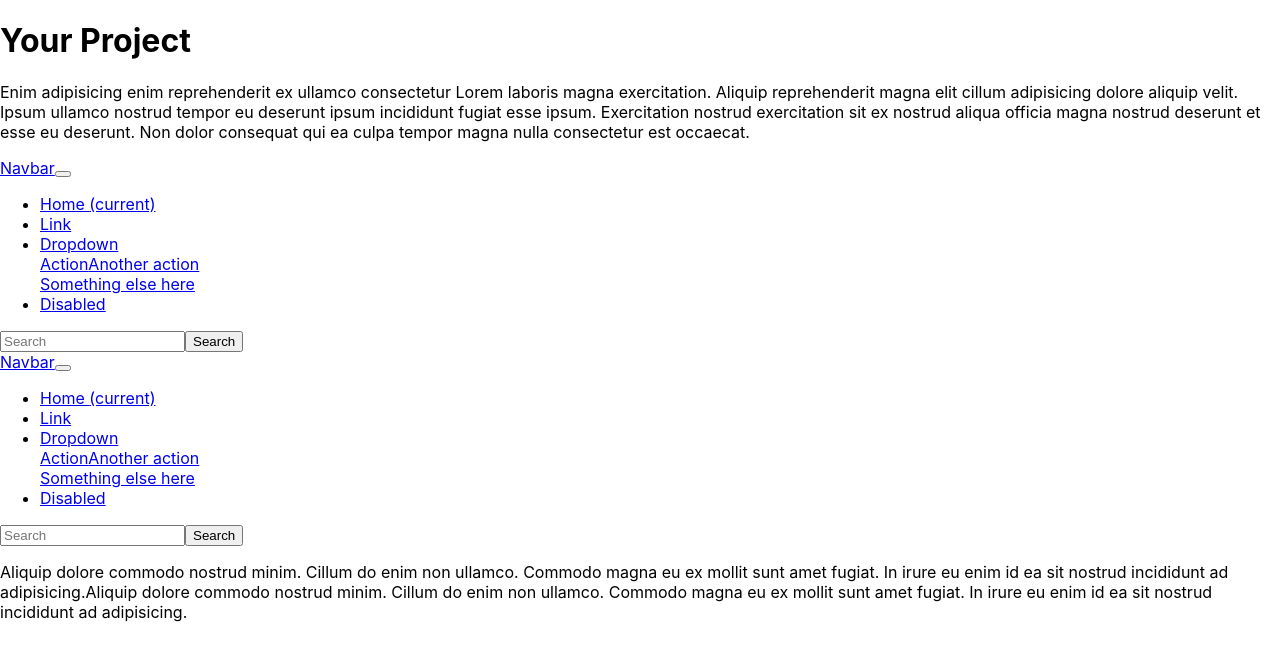
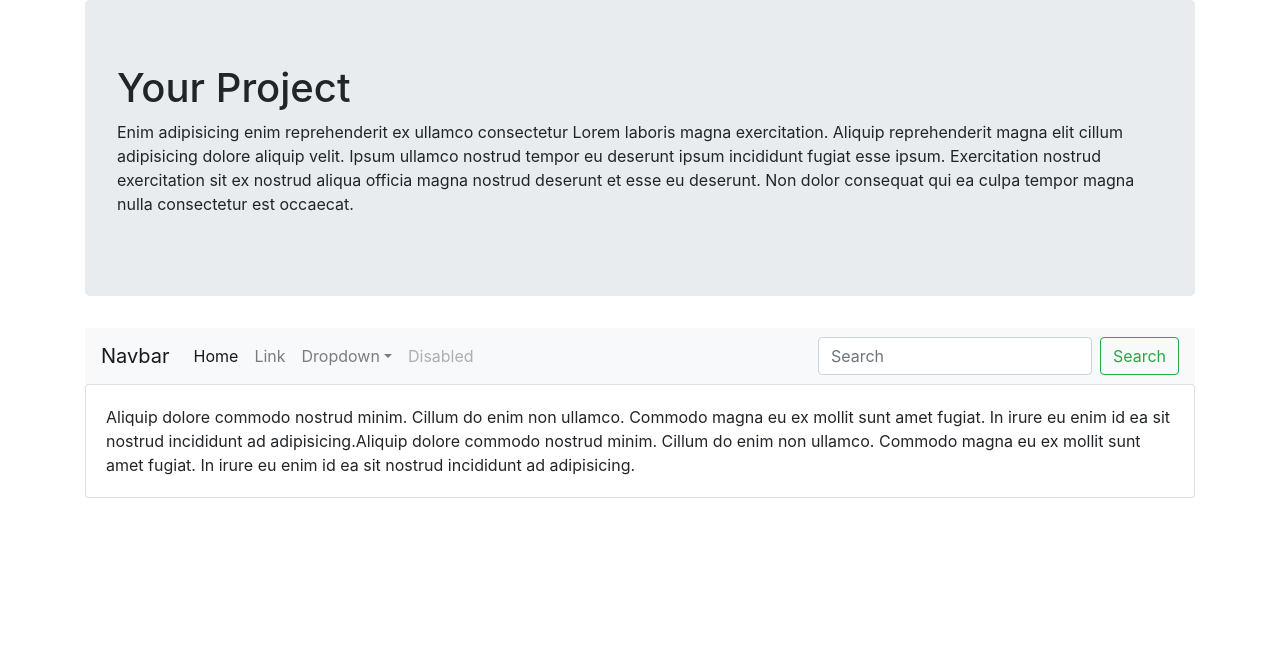
Before and after one commit to Martank949/User-Directory, a React (Create React App) app: page / in a window 1280 px wide. Shown: the top 660 px of the page. Built offline with nearby package versions, Linux system fonts and the light colour scheme.

Commit message:
made some additions to my app.js & index.html for bootstrap to work

```diff
--- a/public/index.html
+++ b/public/index.html
@@ -15,6 +15,7 @@
       user's mobile device or desktop. See https://developers.google.com/web/fundamentals/web-app-manifest/
     -->
     <link rel="manifest" href="%PUBLIC_URL%/manifest.json" />
+    <link rel="stylesheet" href="https://stackpath.bootstrapcdn.com/bootstrap/4.5.2/css/bootstrap.min.css" integrity="sha384-JcKb8q3iqJ61gNV9KGb8thSsNjpSL0n8PARn9HuZOnIxN0hoP+VmmDGMN5t9UJ0Z" crossorigin="anonymous">
     <!--
       Notice the use of %PUBLIC_URL% in the tags above.
       It will be replaced with the URL of the `public` folder during the build.
--- a/src/App.js
+++ b/src/App.js
@@ -1,15 +1,14 @@
 import React from "react";
-import "./App.css";
+// import "./App.css";
 import Card from "./components/Card";
 import Jumbotron from "./components/Jumbotron";
 import Navbar from "./components/Navbar";
-import SearchResultContainer from "./components/SearchResultContainer/SearchResultContainer";
+// import SearchResultContainer from "./components/SearchResultContainer/SearchResultContainer";
 
 function App() {
 	return (
 		<div className="container">
 			<Jumbotron />
-			<Navbar />
 			<Navbar />
 			<Card />
 		</div>
```
